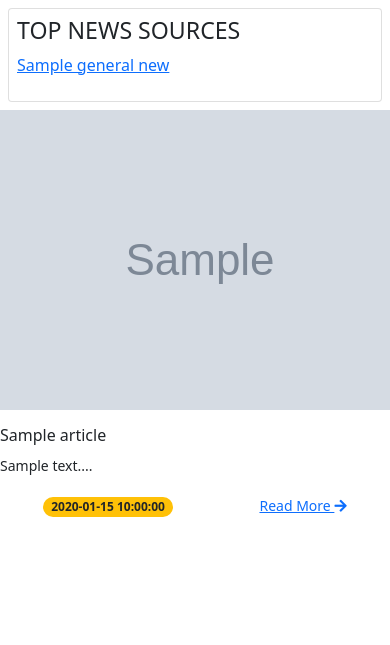
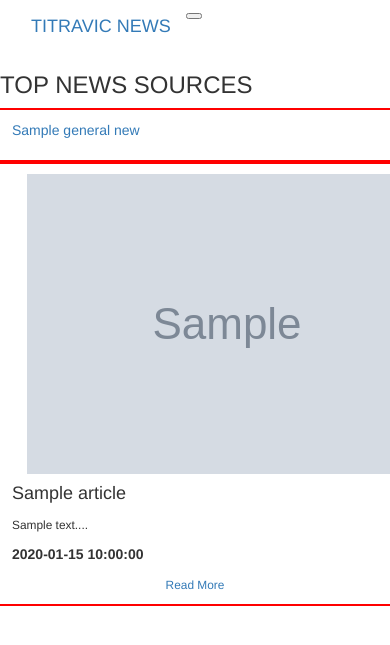
Before and after one commit to SaretoTracy/Titravic-Live-News, a Flask app: template app/templates/index.html in a window 390 px wide; the page is wider, and only the part inside the window is pictured. Shown: the top 645 px of that part. Run offline with Flask 2, Linux system fonts and the light colour scheme; the template is opened without the code that fills it: most values are stand-ins (such as "Sample title", 1, 10 or a date in 2020); grey boxes marked "Sample" are stand-in pictures; some libraries are stand-ins or nearby versions.

Commit message:
style article section

```diff
--- a/app/static/css/style.css
+++ b/app/static/css/style.css
@@ -4,3 +4,8 @@
         max-width: 100%;
         overflow-x: hidden;
     }
+
+    .row {
+        border: 2px solid red;
+        padding: 1rem;
+    }
--- a/app/templates/base.html
+++ b/app/templates/base.html
@@ -1,28 +1,4 @@
-<!doctype html>
-<html lang="en">
+{% extends 'bootstrap/base.html'%}
 
-<head>
-    <!-- Required meta tags -->
-    <meta charset="utf-8">
-    <meta name="viewport" content="width=device-width, initial-scale=1">
-
-    <!-- Bootstrap CSS -->
-    <link href="https://cdn.jsdelivr.net/npm/bootstrap@5.1.1/dist/css/bootstrap.min.css" rel="stylesheet" integrity="sha384-F3w7mX95PdgyTmZZMECAngseQB83DfGTowi0iMjiWaeVhAn4FJkqJByhZMI3AhiU" crossorigin="anonymous">
-    <link rel="stylesheet" href="https://cdnjs.cloudflare.com/ajax/libs/font-awesome/5.15.4/css/all.min.css" integrity="sha512-1ycn6IcaQQ40/MKBW2W4Rhis/DbILU74C1vSrLJxCq57o941Ym01SwNsOMqvEBFlcgUa6xLiPY/NS5R+E6ztJQ==" crossorigin="anonymous" referrerpolicy="no-referrer"
-    />
-    <link rel="stylesheet" href="{{ url_for('static', filename='css/main.css') }}"> {% if title %}
-    <title>Titravic News - {{ title }}</title>
-    {% else %}
-    <title>Welcome to Titravic Live News</title>
-    {% endif %}
-</head>
-
-<body>
-
-    {% block navbar %} {% include "navbar.html" %} {% endblock %}
-
-
-
-</body>
-
-</html>
+<!-- Navbar block  -->
+{% block navbar %} {% include 'navbar.html' %} {% endblock %}
--- a/app/templates/index.html
+++ b/app/templates/index.html
@@ -1,22 +1,5 @@
-<!DOCTYPE html>
-<html lang="en">
-
-<head>
-    <meta charset="UTF-8">
-    <meta http-equiv="X-UA-Compatible" content="IE=edge">
-    <meta name="viewport" content="width=device-width, initial-scale=1.0">
-    <link href="https://cdn.jsdelivr.net/npm/bootstrap@5.1.1/dist/css/bootstrap.min.css" rel="stylesheet" integrity="sha384-F3w7mX95PdgyTmZZMECAngseQB83DfGTowi0iMjiWaeVhAn4FJkqJByhZMI3AhiU" crossorigin="anonymous">
-    <link rel="stylesheet" href="https://cdnjs.cloudflare.com/ajax/libs/font-awesome/5.15.4/css/all.min.css" integrity="sha512-1ycn6IcaQQ40/MKBW2W4Rhis/DbILU74C1vSrLJxCq57o941Ym01SwNsOMqvEBFlcgUa6xLiPY/NS5R+E6ztJQ==" crossorigin="anonymous" referrerpolicy="no-referrer"
-    />
-    <link rel="stylesheet" href="{{ url_for('static', filename='css/style.css') }}">
-    <title>{{tittle}}</title>
-</head>
-
-<body>
-
-
-
-
+{% extends "base.html" %} {% block styles%} {{ super() }}
+<link rel="stylesheet" href="{{url_for('static',filename='css/style.css')}}"> {% endblock %}{% block content %}
 
 <div class="sources m-2">
     <div class="card p-2">
@@ -46,20 +29,23 @@
 
 <div class="clearfix">
     <div class="row">
+
         {% for articles in articles %}
-            <div class="col-md-3">
+
+        <div class="col-md-6 articles">
+
             {% if articles.urlToImage %}
 
 
             <img src="{{ articles.urlToImage }}" class="col-md-6 float-md-end mb-3 ms-md-3" alt="{{ articles.title }}">{% endif %}
 
 
-                <h6 class="">{{ articles.title }}</h6>
+            <h4 class="">{{ articles.title }}</h4>
             <p class="card-text"><small>{{ articles.description}}...</small></p>
 
             <div class="d-flex justify-content-around">
                 <div>
-                        <p><strong><span class="badge rounded-pill bg-warning text-dark">{{ articles.publishedAt
+                    <p><strong><span>{{ articles.publishedAt
                     }}</span></strong>
                     </p>
                 </div>
@@ -71,25 +57,4 @@
         </div>
     </div>
 </div>
-    {% endfor %}
-
-
-
-
-
-
-
-
-
-
-
-
-
-
-
-
-
-
-</body>
-
-</html>
+{% endfor %} {% endblock %}
```
Lines whose indentation alone changed are shown as unchanged.
